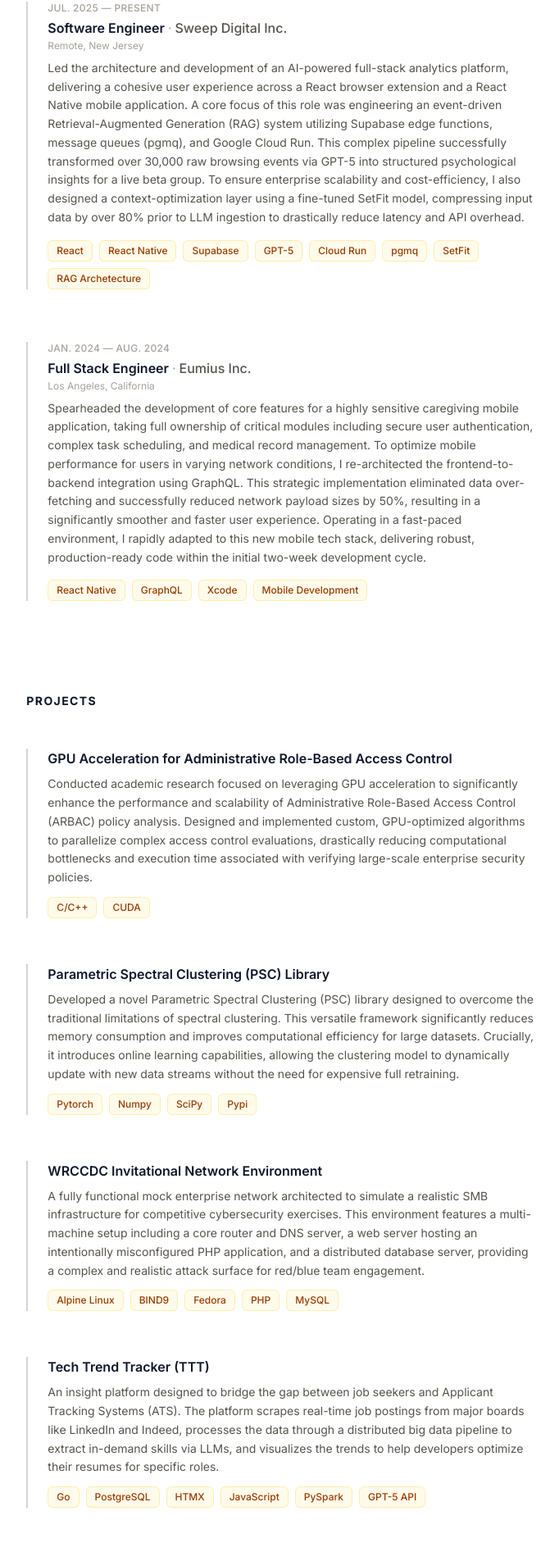
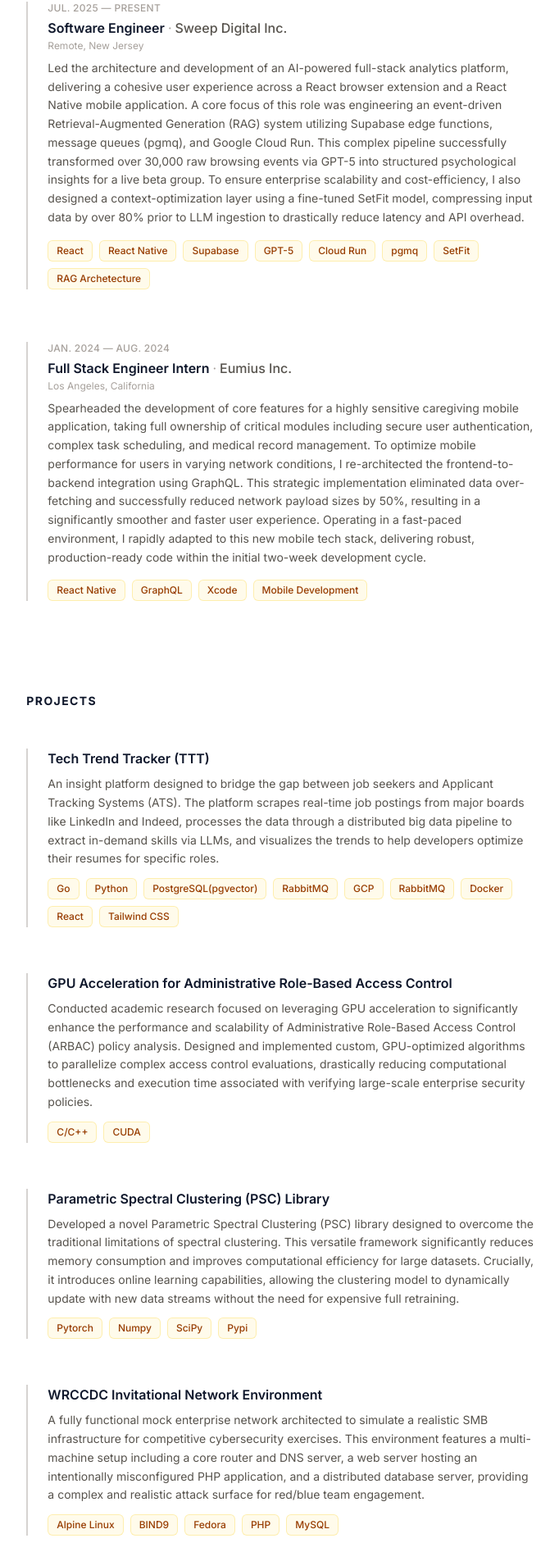
Before and after one commit to IvyChang04/portfolio, a React (Vite) app in the folder portfolio/: page / in a window 1280 px wide. Shown: the part 838-2731 px from the top of the page at 82% size, without its empty margins (565-1247 px from the left). Built offline with nearby package versions, Linux system fonts and the light colour scheme.

Commit message:
updated project tech trend tracker

```diff
--- a/portfolio/src/data/resumeData.js
+++ b/portfolio/src/data/resumeData.js
@@ -4,7 +4,7 @@
   {
     school: 'California State University, Fullerton',
     degree: 'M.S, Computer Science',
-    gpa: '3.93/4.0',
+    gpa: '3.94/4.0',
     highlights: [
       'Blue Team in Offensive Security Society (OSS) at CSUF',
       'WRCCDC (Western Regional Collegiate Cyber Defense Competition)',
@@ -31,7 +31,7 @@
     tags: ['React', 'React Native', 'Supabase', 'GPT-5', 'Cloud Run', 'pgmq', 'SetFit', 'RAG Archetecture'],
   },
   {
-    role: 'Full Stack Engineer',
+    role: 'Full Stack Engineer Intern',
     company: 'Eumius Inc.',
     time: 'Jan. 2024 — Aug. 2024',
     location: 'Los Angeles, California',
@@ -41,6 +41,12 @@
 ];
 
 export const projects = [
+  {
+    title: 'Tech Trend Tracker (TTT)',
+    description:
+      'An insight platform designed to bridge the gap between job seekers and Applicant Tracking Systems (ATS). The platform scrapes real-time job postings from major boards like LinkedIn and Indeed, processes the data through a distributed big data pipeline to extract in-demand skills via LLMs, and visualizes the trends to help developers optimize their resumes for specific roles.',
+    tech: ['Go', 'Python', 'PostgreSQL(pgvector)', 'RabbitMQ', 'GCP', 'RabbitMQ', 'Docker', 'React', 'Tailwind CSS'],
+  },
   {
     title: 'GPU Acceleration for Administrative Role-Based Access Control',
     description:
@@ -58,12 +64,6 @@
     description:
       'A fully functional mock enterprise network architected to simulate a realistic SMB infrastructure for competitive cybersecurity exercises. This environment features a multi-machine setup including a core router and DNS server, a web server hosting an intentionally misconfigured PHP application, and a distributed database server, providing a complex and realistic attack surface for red/blue team engagement.',
     tech: ['Alpine Linux', 'BIND9', 'Fedora', 'PHP', 'MySQL'],
-  },
-  {
-    title: 'Tech Trend Tracker (TTT)',
-    description:
-      'An insight platform designed to bridge the gap between job seekers and Applicant Tracking Systems (ATS). The platform scrapes real-time job postings from major boards like LinkedIn and Indeed, processes the data through a distributed big data pipeline to extract in-demand skills via LLMs, and visualizes the trends to help developers optimize their resumes for specific roles.',
-    tech: ['Go', 'PostgreSQL', 'HTMX', 'JavaScript', 'PySpark', 'GPT-5 API'],
   },
   {
     title: 'Skin Tone Analysis',
```
Also changed, not shown: 1 other file (tests, documents, lock files or other folders).
